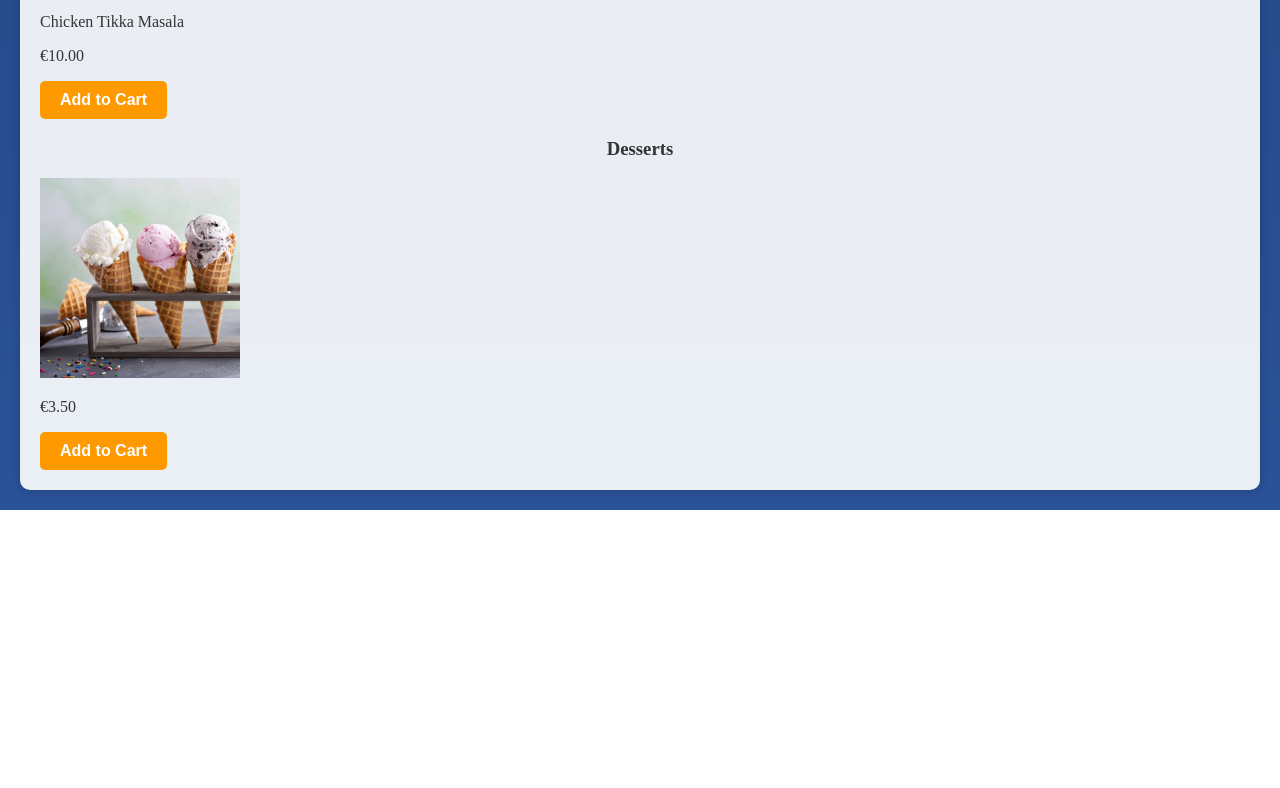
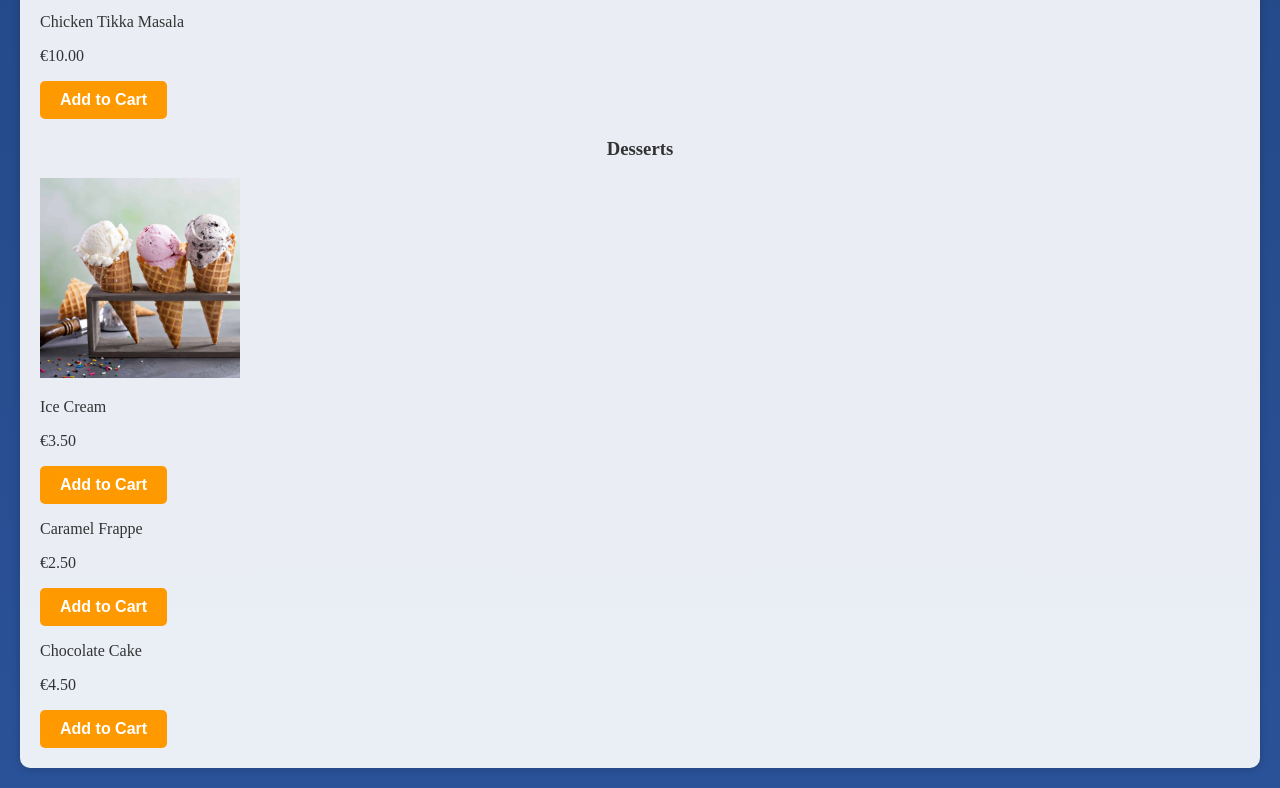
Before and after one commit to SeanF40/CS2212-Assignment, a plain HTML site: page index.html in a window 1280 px wide. Shown: the part 1382-2170 px from the top of the page. Before the commit the page ends 1892 px from the top, so only its background shows below. Drawn offline with Linux system fonts and the light colour scheme.

Commit message:
Update index.html

```diff
--- a/index.html
+++ b/index.html
@@ -46,8 +46,12 @@
             <div class="product">
                 <h3>Desserts</h3>
                 <img src="product3.jpg" alt="Product 3" width="200" height="200">
-                <p>€3.50</p>
+                <p>Ice Cream</p><p>€3.50</p>
                 <button onclick="addToCart('Product 3', 3.50)">Add to Cart</button>
+                <p>Caramel Frappe</p><p>€2.50</p>
+                <button onclick="addToCart('Product 3', 2.50)">Add to Cart</button>
+                <p>Chocolate Cake</p><p>€4.50</p>
+                <button onclick="addToCart('Product 3', 4.50)">Add to Cart</button>
             </div>
         </div>
     </main>
```
